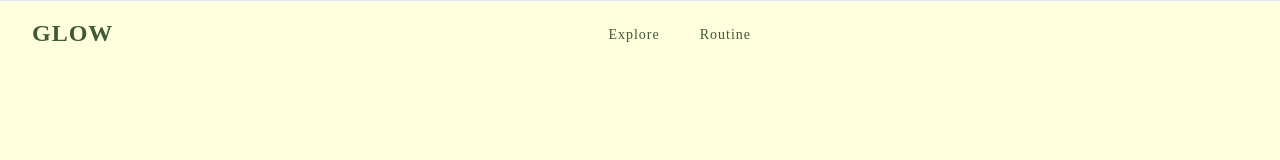
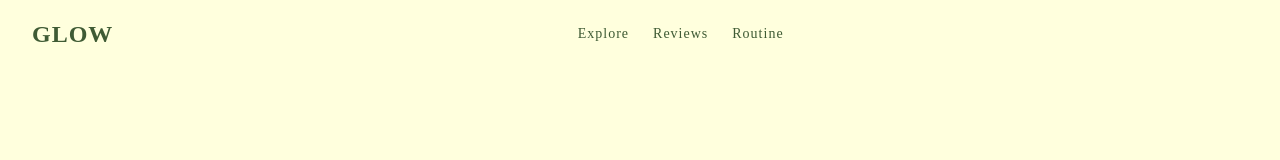
Before and after one commit to biancacomanescu97/glow, a React (Create React App) app: page / in a window 1280 px wide. Shown: the top 160 px of the page. Built offline with nearby package versions, Linux system fonts and the light colour scheme.

Commit message:
Fine tunned the navbar

```diff
--- a/src/components/navigation/Navbar.tsx
+++ b/src/components/navigation/Navbar.tsx
@@ -12,6 +12,7 @@ type NavigationItem = {
 
 const navigationItems: NavigationItem[] = [
   { name: "Explore", href: "/explore/brands", current: false },
+  { name: "Reviews", href: "/routine", current: false },
   { name: "Routine", href: "/routine", current: false },
 ];
 
@@ -21,15 +22,14 @@ function classNames(...classes: string[]) {
 
 export default function Navbar() {
   return (
-    <Disclosure as="header" className="fixed top-0 right-0 left-0 z-10">
+    <Disclosure as="header" className="fixed z-10 top-0 right-0 left-0">
       {({ open }) => (
         <>
-          <div className="relative z-2 max-w-full border-t px-8 py-4">
-            <div className="relative z-0 flex align-middle max-w-full">
-              <div className="relative w-4/6 flex flex-nowrap flex-grow-1 flex-shrink-0">
-                <div className="flex items-center sm:hidden">
+          <div className="relative z-2 w-full px-8 py-4 mx-auto sm:px-6 lg:px-8">
+            <div className="relative flex z-0 w-full items-center justify-between">
               {/* Mobile menu button */}
-                  <Disclosure.Button className="inline-flex items-center justify-center p-2 rounded-md text-citron-200 hover:text-citron-10 hover:bg-citron-300 focus:outline-none focus:ring-2 focus:ring-inset focus:ring-citron-10">
+              <div className="absolute inset-y-0 left-0 flex items-center sm:hidden">
+                <Disclosure.Button className="inline-flex items-center justify-center p-2 rounded-md text-pine-200 hover:text-citron-10 hover:bg-pine-200 focus:outline-none focus:ring-2 focus:ring-inset focus:ring-pine-10">
                   <span className="sr-only">Open main menu</span>
                   {open ? (
                     <XIcon className="block h-6 w-6" aria-hidden="true" />
@@ -38,23 +38,28 @@ export default function Navbar() {
                   )}
                 </Disclosure.Button>
               </div>
-                <div className="flex flex-1 w-2/6">
-                  <div className="m-0 w-4/6 text-2xl font-bold text-pine-200 rounded-md sm:items-center">
+
+              {/* Header title */}
+              <div className="flex flex-auto items-center justify-center text-2xl font-bold text-pine-200 sm:items-stretch sm:justify-start">
+                <div className="flex-shrink-0 flex items-center">
                   <Link
-                      className="hidden lg:block"
+                    className="block lg:hidden w-auto"
                     to="/"
                     aria-current={true ? "page" : undefined}>
                     GLOW
                   </Link>
                   <Link
-                      className="block lg:hidden"
+                    className="hidden lg:block w-auto"
                     to="/"
                     aria-current={true ? "page" : undefined}>
                     GLOW
                   </Link>
                   </div>
-                  <div className="flex-1 hidden text-center sm:block sm:ml-6">
-                    <div className="flex space-x-4">
+              </div>
+
+              {/* Navitagation items */}
+              <div className="hidden items-center justify-center sm:block sm:ml-6">
+                <div className="flex flex-1">
                   {navigationItems.map((item) => (
                     <Link
                       key={item.name}
@@ -71,13 +76,14 @@ export default function Navbar() {
                   ))}
                 </div>
               </div>
-                </div>
-                {/* <div className="inset-y-0 right-0 flex items-center pr-2 sm:static sm:inset-auto sm:ml-6 sm:pr-0"> */}
+
               {/* Profile dropdown */}
-                {/* <User />
-                </div> */}
+              <div className="flex items-center justify-end sm:static sm:inset-auto sm:ml-6 sm:pr-0 sm:flex-auto">
+                {/* <User /> */}
               </div>
             </div>
+
+            {/* Hide navitagation items when in mobile view*/}
             <Disclosure.Panel className="sm:hidden">
               <div className="px-2 pt-2 pb-3 space-y-1">
                 {navigationItems.map((item) => (
```
Lines whose indentation alone changed are shown as unchanged.
